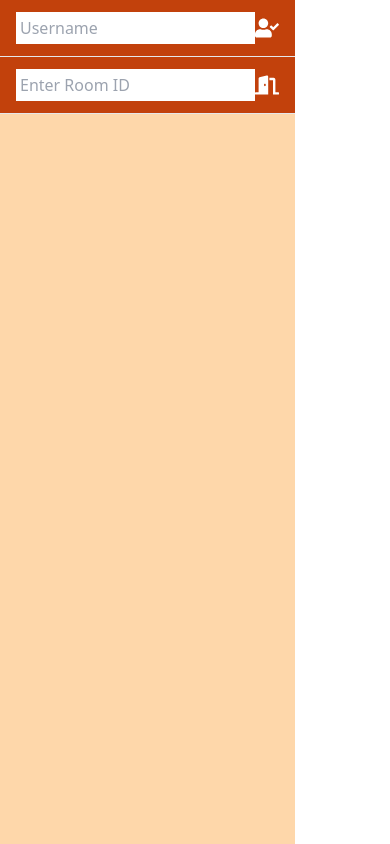
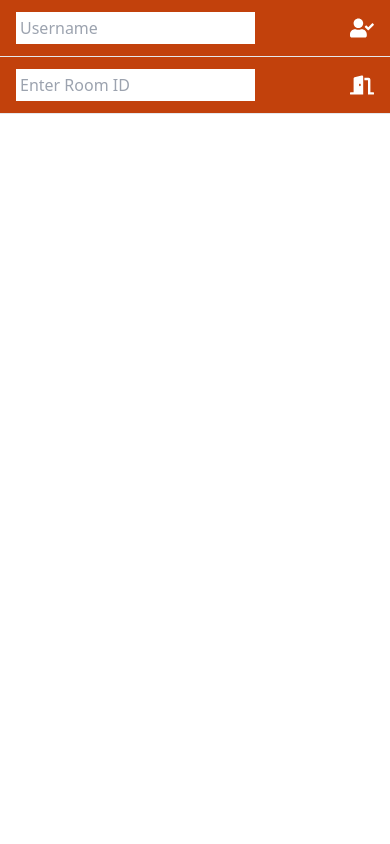
Before and after one commit to koukol-p/chat-app-react, a React (Create React App) app in the folder reactchat-client/: page / in a window 390 px wide. Built offline with nearby package versions, Linux system fonts and the light colour scheme.

Commit message:
mobile layout

```diff
--- a/reactchat-client/src/App.jsx
+++ b/reactchat-client/src/App.jsx
@@ -1,31 +1,28 @@
 import React, { useEffect, useState } from "react";
 import Sidebar from "./components/Sidebar";
-import Messages from "./components/Messages"
-import MessageForm from "./components/MessageForm"
+import Messages from "./components/Messages";
+import MessageForm from "./components/MessageForm";
 import { useChatContext } from "./hooks/useChatContext";
 export default function App() {
-  const {socket, room} = useChatContext()
+  const { socket, room } = useChatContext();
   //find better place to connect
 
-
   return (
-      <div className="flex h-screen">
-
+    <div className="max-h-screen">
+    <div className="flex flex-col grow md:flex-row h-[100vh] ">
       <>
-          <div className="min-w-[210px] min-h-screen">
+        <div className="md:min-h-screen">
           <Sidebar />
         </div>
-          <div className="flex flex-col flex-grow justify-center mx-8">
+        {room && (
+          <div className="flex flex-col justify-between grow">
+            <Messages />
 
-            {room && (
-              <>
-                <Messages />
             <MessageForm />
-              </>
+          </div>
         )}
-          </div>
       </>
     </div>
-
+    </div>
   );
 }
--- a/reactchat-client/src/components/Message.jsx
+++ b/reactchat-client/src/components/Message.jsx
@@ -2,7 +2,7 @@ import React from "react";
 
 export default function Message({ message }) {
   return (
-    <div className="w-100 my-[2px] bg-slate-300 p-2">
+    <div className="w-100 my-[2px] bg-orange-200 p-2">
       <p>
         <span className="">{message.time} </span>
         <span className="font-bold">{message.userName}: </span>
--- a/reactchat-client/src/components/MessageForm.jsx
+++ b/reactchat-client/src/components/MessageForm.jsx
@@ -12,11 +12,8 @@ export default function MessageForm() {
   };
 
   return (
-    <form className="flex flex-col mt-2" onSubmit={handleSubmit}>
+    <form className="flex bg-orange-700 flex-col mt-2 py-4 px-6" onSubmit={handleSubmit}>
 
-      <label htmlFor="msg" className="flex flex-row justify-between">
-        Message:
-      </label>
       <input
         id="msg"
         value={msg}
@@ -26,10 +23,10 @@ export default function MessageForm() {
             handleSubmit();
           }
         }}
-        className="border-cyan-500 border resize-none"
+        className="border-cyan-500 border"
         type="text"
       />
-      <button className="w-full bg-orange-700 text-orange-50 " type="submit">
+      <button className="bg-orange-500 text-orange-50 mt-2 border-orange-800 border " type="submit">
         Send
       </button>
     </form>
--- a/reactchat-client/src/components/Messages.jsx
+++ b/reactchat-client/src/components/Messages.jsx
@@ -6,7 +6,7 @@ export default function Messages() {
   const { messages } = useChatContext();
   console.log("MESSAGES PROPS", messages);
   return (
-    <div className="overflow-scroll flex py-1 px-2 flex-col min-h-[260px] max-h-[260px] border-2 border-orange-700">
+    <div className="overflow-scroll mt-3 mx-3 grow py-1 px-2 min-h-[260px] border-2 border-orange-700">
       {messages.map((m) => (
         <Message message={m} />
       ))}
--- a/reactchat-client/src/components/Sidebar.jsx
+++ b/reactchat-client/src/components/Sidebar.jsx
@@ -15,7 +15,7 @@ export default function Sidebar() {
   }
 
   return (
-    <div className="bg-orange-200 min-h-screen min-w-[260px]">
+    <div className="bg-orange-200 md:min-h-screen min-w-[260px]">
       <form onSubmit={handleNameConfirm} className="px-4 bg-orange-700 py-3 flex border-b w-full justify-between">
       {/* prevent userName change after joining any room */}
       <input disabled={room || isConfirmed} className="self-center p-1" placeholder="Username" type="text" value={userName} onChange={e => setUserName(e.target.value)} />
```
Lines whose indentation alone changed are shown as unchanged.
